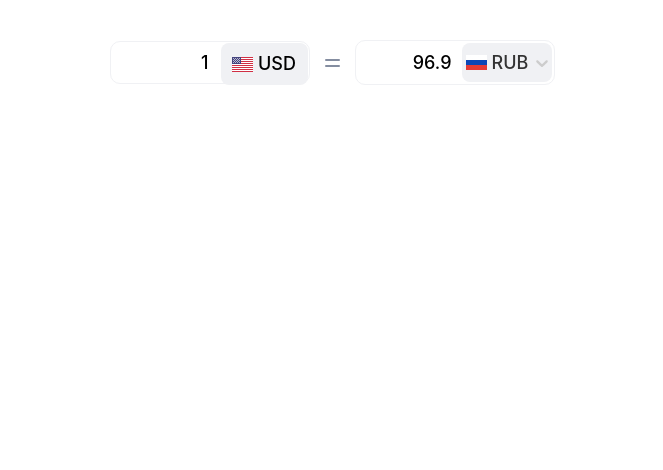
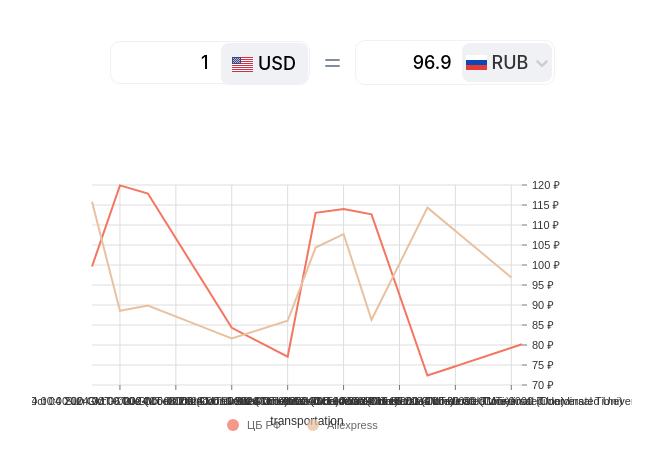
Before and after one commit to Lonerr7/Kwork-Chart, a React (Create React App) app: page / in a window 1280 px wide. Shown: the top 470 px of the page, without its empty margins (308-971 px from the left). Built offline with nearby package versions, Linux system fonts and the light colour scheme.

Commit message:
6. Created first version of Graph component

```diff
--- a/src/App.tsx
+++ b/src/App.tsx
@@ -1,6 +1,8 @@
 import './App.css';
 import Converter from './components/Converter/Converter';
+import Graph from './components/Graph/Graph';
 import { useConverter } from './store/store';
+import { SelectValues } from './types/types';
 
 // const mockDataUsdToRUB: ChartDataObject[] = [
 //   {
@@ -208,6 +210,10 @@ function App() {
         selectedOption={selectedOption}
         handleSelectChange={handleSelectChange}
       />
+      <Graph
+        data={selectedOption.label === SelectValues.BYN ? dataBYN : dataRUB}
+        selectedOption={selectedOption}
+      />
     </div>
   );
 }
--- /dev/null
+++ b/src/components/Graph/Graph.module.css
@@ -0,0 +1,5 @@
+.graph {
+  width: 600px;
+  height: 300px;
+  margin-top: 50px;
+}
--- /dev/null
+++ b/src/components/Graph/Graph.tsx
@@ -0,0 +1,82 @@
+import { ResponsiveLine } from '@nivo/line';
+import { ChartDataObject, SelectOption, SelectValues } from '../../types/types';
+import s from './Graph.module.css';
+
+interface Props {
+  data: ChartDataObject[];
+  selectedOption: SelectOption;
+}
+
+const Graph: React.FC<Props> = ({ data, selectedOption }) => {
+  return (
+    <div className={s.graph}>
+      <ResponsiveLine
+        data={data}
+        margin={{ top: 50, right: 110, bottom: 50, left: 60 }}
+        xScale={{ type: 'time' }}
+        yScale={{
+          type: 'linear',
+          min: 'auto',
+          max: 'auto',
+        }}
+        axisTop={null}
+        axisRight={{
+          tickSize: 5,
+          tickPadding: 5,
+          tickRotation: 0,
+          truncateTickAt: 0,
+          format: function noRefCheck(props) {
+            return `${props} ${
+              selectedOption.label === SelectValues.RUB ? '₽' : 'Br'
+            }`;
+          },
+        }}
+        axisLeft={null}
+        axisBottom={{
+          tickSize: 5,
+          tickPadding: 5,
+          tickRotation: 0,
+          legend: 'transportation',
+          legendOffset: 36,
+          legendPosition: 'middle',
+          truncateTickAt: 0,
+        }}
+        pointSize={10}
+        pointColor={{ theme: 'background' }}
+        pointBorderWidth={2}
+        pointBorderColor={{ from: 'serieColor' }}
+        pointLabel="data.yFormatted"
+        pointLabelYOffset={-12}
+        enableTouchCrosshair={true}
+        useMesh={true}
+        legends={[
+          {
+            anchor: 'bottom',
+            direction: 'row',
+            justify: false,
+            translateY: 50,
+            itemsSpacing: 0,
+            itemDirection: 'left-to-right',
+            itemWidth: 80,
+            itemHeight: 20,
+            itemOpacity: 0.75,
+            symbolSize: 12,
+            symbolShape: 'circle',
+            symbolBorderColor: 'rgba(0, 0, 0, .5)',
+            effects: [
+              {
+                on: 'hover',
+                style: {
+                  itemBackground: 'rgba(0, 0, 0, .03)',
+                  itemOpacity: 1,
+                },
+              },
+            ],
+          },
+        ]}
+      />
+    </div>
+  );
+};
+
+export default Graph;
```
Also changed, not shown: 1 other file (tests, documents, lock files or other folders).
